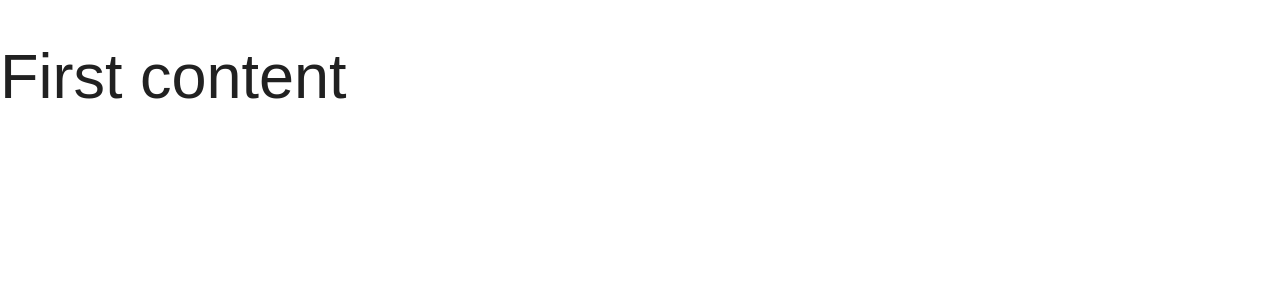
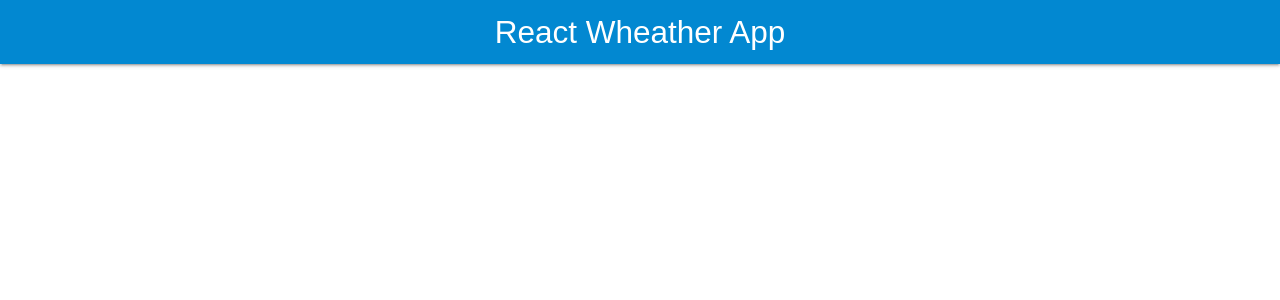
Before and after one commit to fr-me-jim/weather_app, a React (Create React App) app: page / in a window 1280 px wide. Shown: the top 300 px of the page. Built offline with nearby package versions, Linux system fonts and the light colour scheme.

Commit message:
added header component

```diff
--- a/src/App.js
+++ b/src/App.js
@@ -1,8 +1,13 @@
 import React from 'react';
+import Header from './components/Header';
 
 function App() {
   return (
-    <h1>First content</h1>
+    <div className="App">
+      <Header
+        title="React Wheather App"
+      />
+    </div>
   );
 }
 
--- /dev/null
+++ b/src/components/Header.js
@@ -0,0 +1,13 @@
+import React from 'react';
+
+const Header = ({title}) => {
+    return (
+        <nav>
+            <div className="nav-wrapper light-blue darken-2">
+                <a href="#!" className="brand-logo"> {title} </a>
+            </div>
+        </nav>
+    );
+}
+
+export default Header;
```
